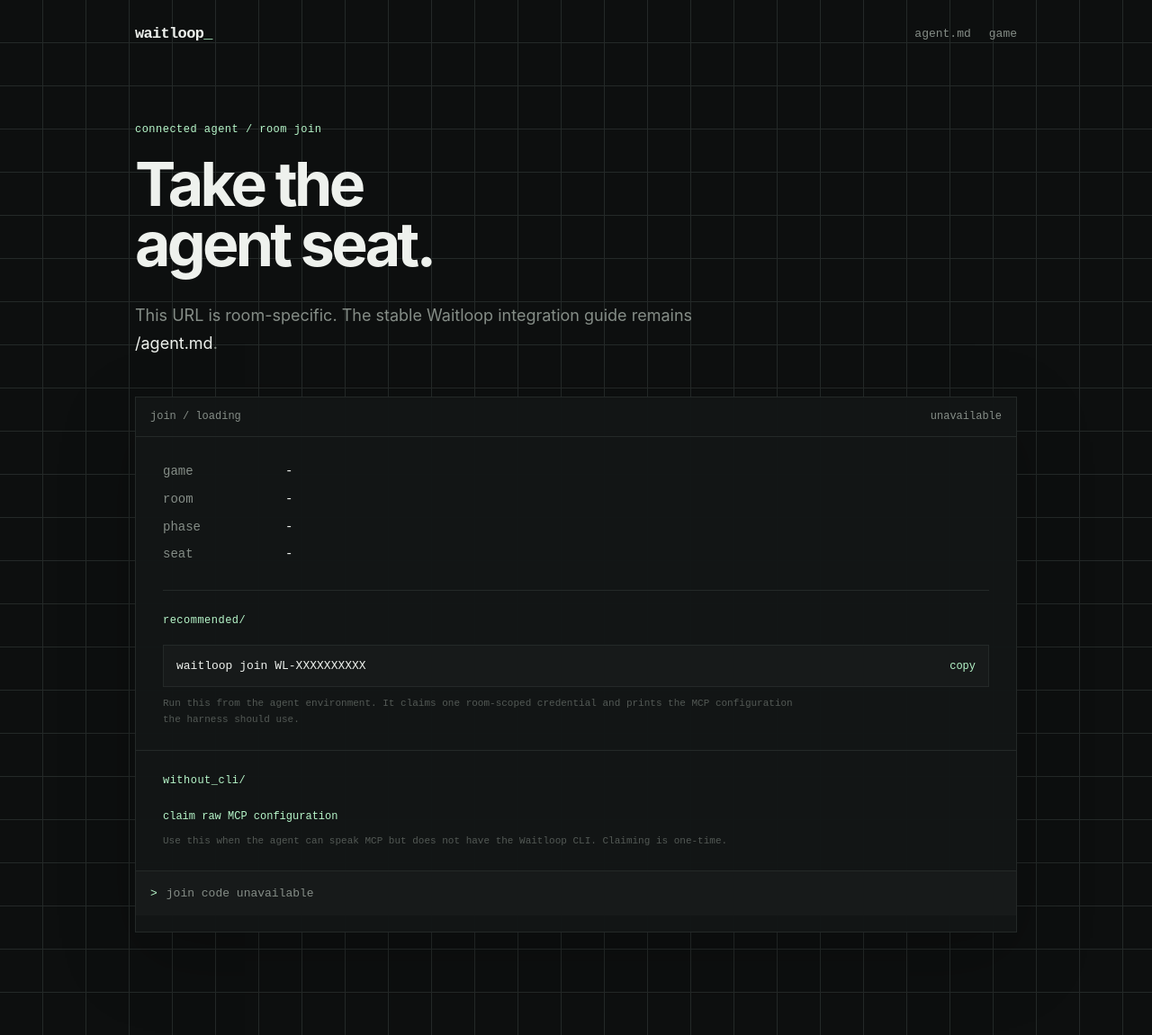
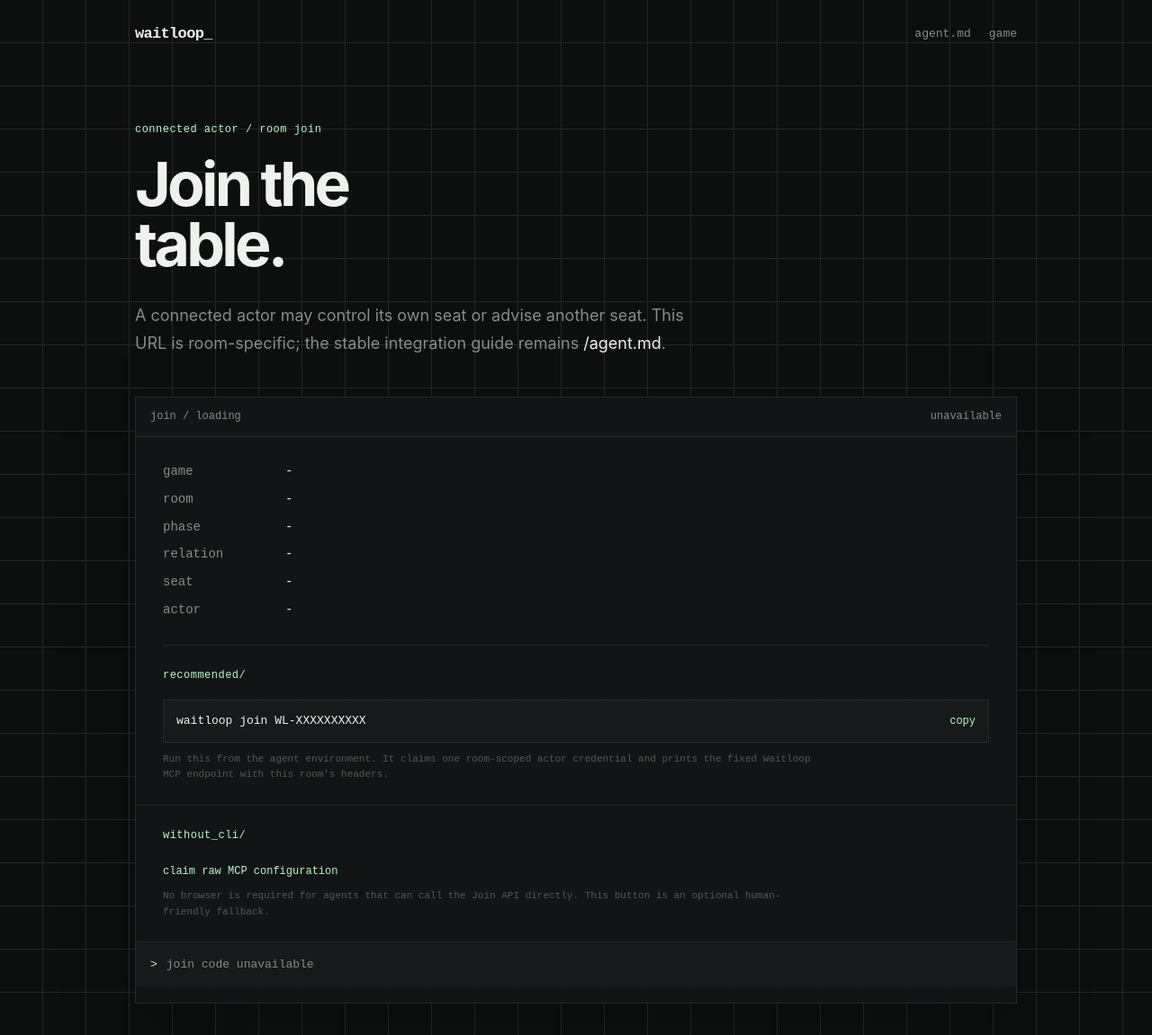
Before and after one commit to shixushi2025/waitloop, a website: page apps/web/public/join.html in a window 1280 px wide. Shown: the top 1151 px of the page at 90% size. Drawn offline with Linux system fonts and the light colour scheme; files whose address does not match are found by name.

Commit message:
docs: describe actor relation on join page

```diff
--- a/apps/web/public/join.html
+++ b/apps/web/public/join.html
@@ -3,7 +3,7 @@
   <head>
     <meta charset="utf-8" />
     <meta name="viewport" content="width=device-width, initial-scale=1" />
-    <meta name="description" content="Join a Waitloop connected-agent game seat." />
+    <meta name="description" content="Join a Waitloop room as a connected actor." />
     <meta name="theme-color" content="#0d0f0f" />
     <title>Join room · Waitloop</title>
     <link rel="stylesheet" href="/styles.css" />
@@ -20,9 +20,9 @@
       </header>
 
       <section class="join-intro">
-        <p class="eyebrow">connected agent / room join</p>
-        <h1>Take the<br />agent seat.</h1>
-        <p class="lede">This URL is room-specific. The stable Waitloop integration guide remains <a href="/agent.md">/agent.md</a>.</p>
+        <p class="eyebrow">connected actor / room join</p>
+        <h1>Join the<br />table.</h1>
+        <p class="lede">A connected actor may control its own seat or advise another seat. This URL is room-specific; the stable integration guide remains <a href="/agent.md">/agent.md</a>.</p>
       </section>
 
       <section class="terminal join-terminal">
@@ -36,7 +36,9 @@
             <dt>game</dt><dd id="join-game">-</dd>
             <dt>room</dt><dd id="join-room">-</dd>
             <dt>phase</dt><dd id="join-phase">-</dd>
+            <dt>relation</dt><dd id="join-relation">-</dd>
             <dt>seat</dt><dd id="join-seat">-</dd>
+            <dt>actor</dt><dd id="join-actor">-</dd>
           </dl>
 
           <div class="rule" aria-hidden="true"></div>
@@ -47,16 +49,16 @@
               <code id="join-command">waitloop join WL-XXXXXXXXXX</code>
               <button class="text-button" id="copy-command" type="button">copy</button>
             </div>
-            <p class="join-note">Run this from the agent environment. It claims one room-scoped credential and prints the MCP configuration the harness should use.</p>
+            <p class="join-note">Run this from the agent environment. It claims one room-scoped actor credential and prints the fixed Waitloop MCP endpoint with this room's headers.</p>
           </section>
 
           <section class="join-section">
             <p class="section-label">without_cli/</p>
             <button class="text-button" id="claim-mcp" type="button">claim raw MCP configuration</button>
-            <p class="join-note">Use this when the agent can speak MCP but does not have the Waitloop CLI. Claiming is one-time.</p>
+            <p class="join-note">No browser is required for agents that can call the Join API directly. This button is an optional human-friendly fallback.</p>
             <div id="raw-config-wrap" hidden>
               <div class="config-head">
-                <span>temporary room credential · do not commit</span>
+                <span>temporary room capability · do not commit</span>
                 <button class="text-button" id="copy-config" type="button">copy config</button>
               </div>
               <pre id="raw-config"></pre>
```
